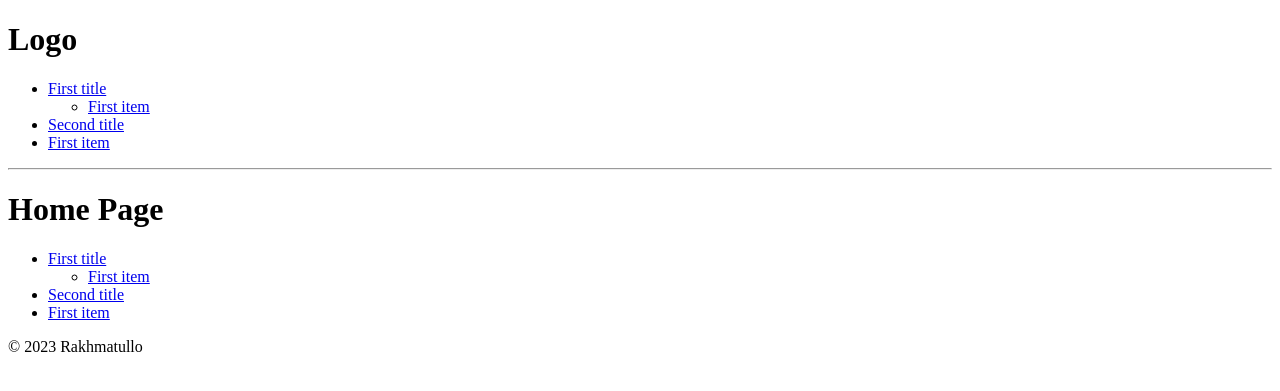
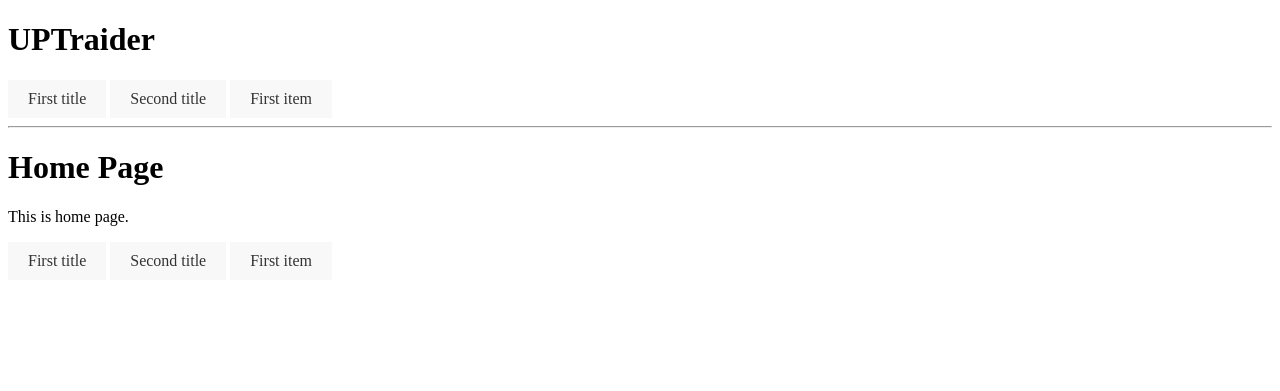
Before and after one commit to Raxmatillo/UpTraider-hr, a Django app: page / in a window 1280 px wide. Shown: the top 391 px of the page. Run offline with Django 4.2, Linux system fonts and the light colour scheme; data comes from the database, SQL or seed files in the repository; both versions use the stored data as it was after the commit.

Commit message:
upgrade some files

```diff
--- a/menu_app/templates/base.html
+++ b/menu_app/templates/base.html
@@ -1,13 +1,66 @@
 <!DOCTYPE html>
 <html lang="en">
+
 <head>
     <meta charset="UTF-8">
     <meta name="viewport" content="width=device-width, initial-scale=1.0">
     <title>{% block title %}UPTraider{% endblock %}</title>
+    <style>
+        ul {
+            list-style-type: none;
+            margin: 0;
+            padding: 0;
+        }
+
+        ul li {
+            display: inline-block;
+            position: relative;
+        }
+
+        ul li a {
+            display: block;
+            padding: 10px 20px;
+            text-decoration: none;
+            color: #333;
+            background-color: #f8f8f8;
+            transition: background-color 0.3s ease;
+        }
+
+        ul li a:hover {
+            background-color: #ddd;
+        }
+
+
+        ul li ul {
+            display: none;
+            position: absolute;
+            top: 100%;
+            left: 0;
+            background-color: #f5f5f5;
+            min-width: 160px;
+        }
+
+        ul li ul li a {
+            color: #333;
+        }
+
+        ul li ul li a:hover {
+            background-color: #ddd;
+        }
+
+        ul li ul li {
+            display: block;
+        }
+
+        ul li:hover>ul {
+            display: block;
+        }
+    </style>
 </head>
+
 <body>
     <header>
-        <h1>Logo</h1>
+        <h1>UPTraider</h1>
         <nav>
             {% load menu_tags %}
             {% draw_menu 'main_menu' %}
@@ -19,8 +72,6 @@
         {% block content %}{% endblock %}
     </main>
 
-    <footer>
-        &copy; 2023 Rakhmatullo
-    </footer>
-</body>
+    </body>
+
 </html>
--- a/menu_app/templates/home.html
+++ b/menu_app/templates/home.html
@@ -1,8 +1,9 @@
 {% extends 'base.html' %}
+  {% load menu_tags %}
 
 {% block content %}
   <h1>Home Page</h1>
+  <p>This is home page.</p>
+  {% draw_menu 'main_menu' %}
 
-  {% load menu_tags %}
-  {% draw_menu 'main_menu' %}
 {% endblock %}
```
Also changed, not shown: README.md (added), db.sqlite3.
